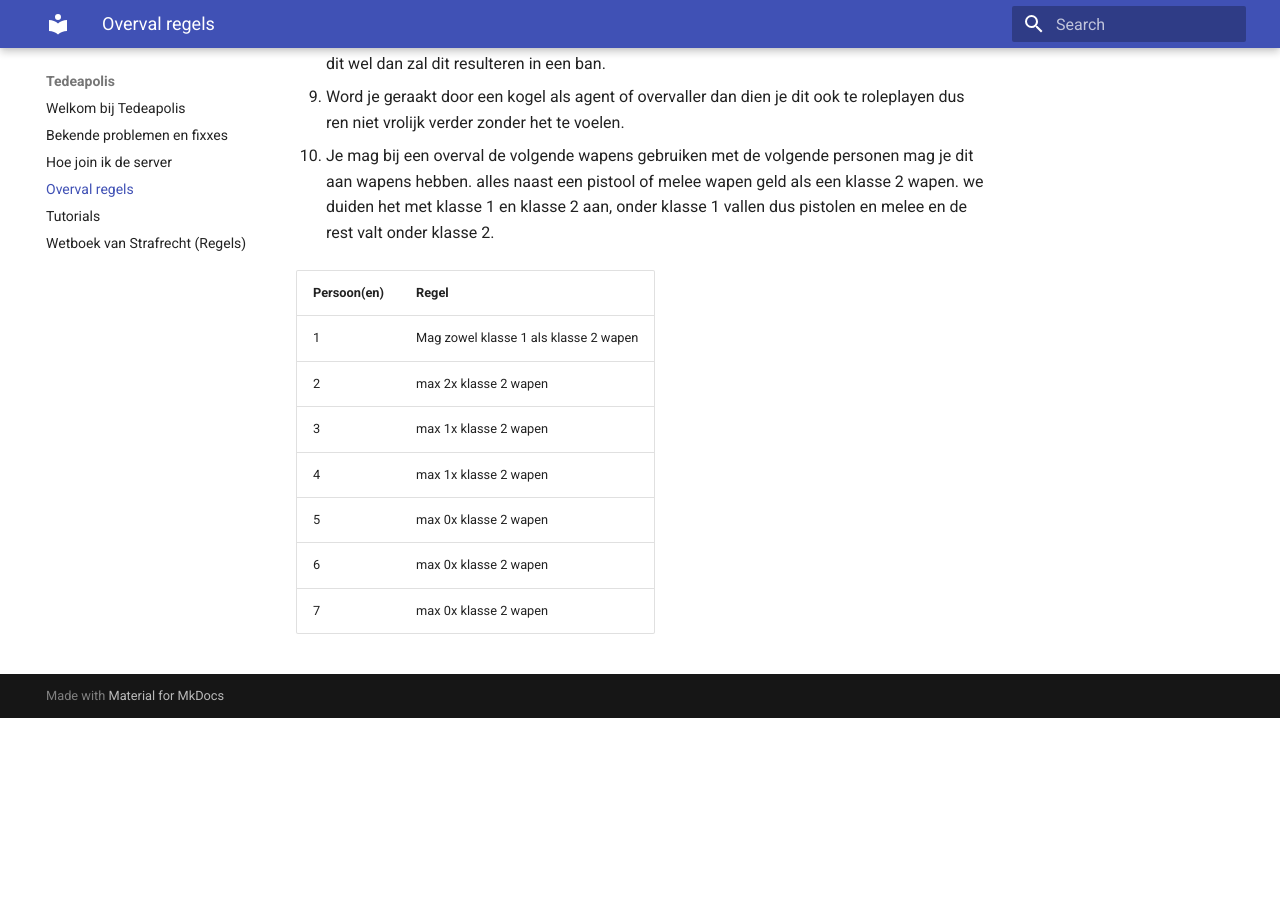
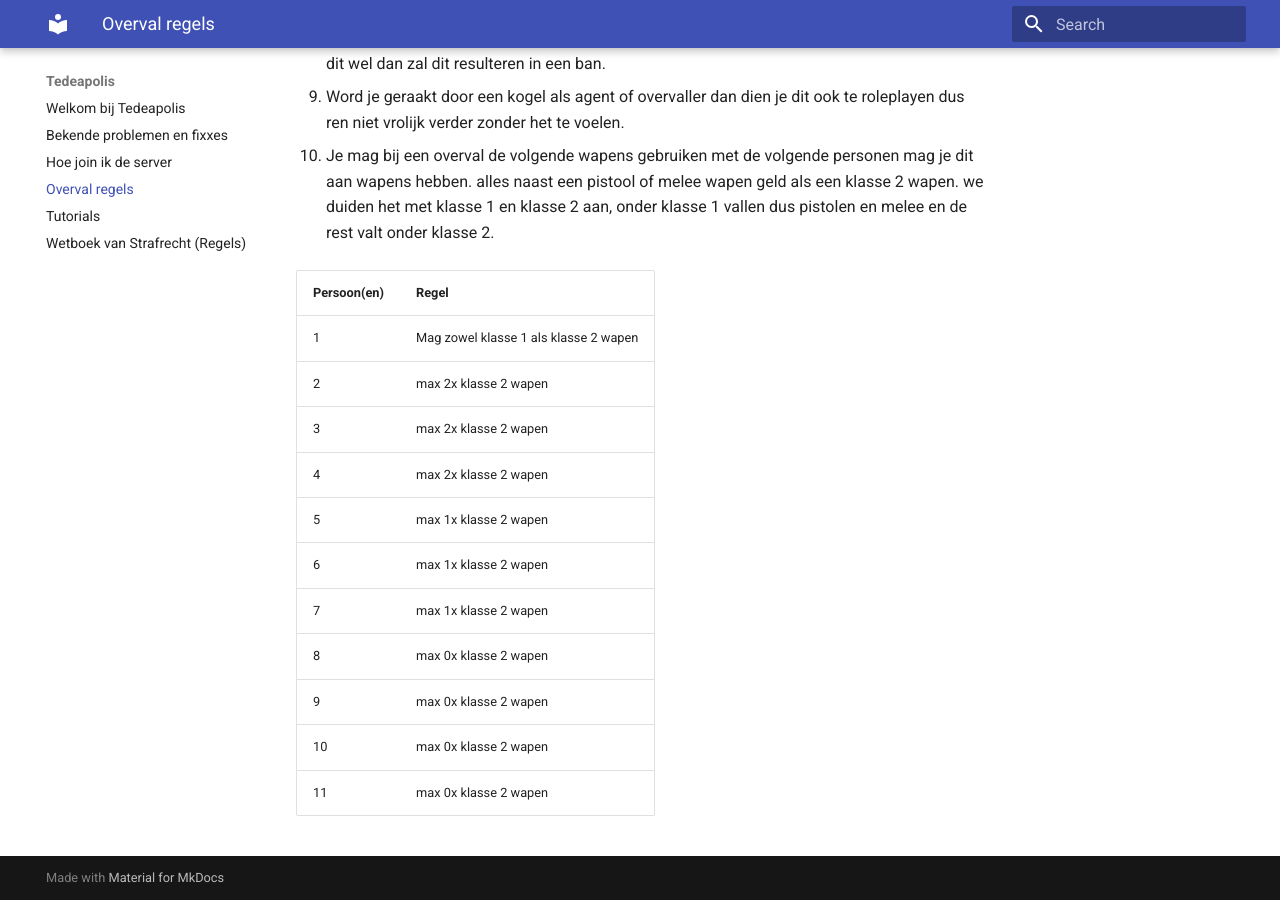
Before and after one commit to Tedeapolis/Tedeapolis, an MkDocs documentation site: the page built from docs/Overval regels.md, in a window 1280 px wide and 900 px high, scrolled down 569 px. Built offline with MkDocs 1.6.1 and Material for MkDocs 9.7.7, drawn with Linux system fonts in a browser that asks for light colours; before the commit the page ends 1287 px from its top, so only the background shows below that.

Commit message:
update to overval regels

```diff
--- a/docs/Overval regels.md
+++ b/docs/Overval regels.md
@@ -16,8 +16,12 @@
 |---|---|
 | 1 | Mag zowel klasse 1 als klasse 2 wapen|
 | 2 | max 2x klasse 2 wapen |
-| 3 | max 1x klasse 2 wapen |
-| 4 | max 1x klasse 2 wapen |
-| 5 | max 0x klasse 2 wapen |
-| 6 | max 0x klasse 2 wapen |
-| 7 | max 0x klasse 2 wapen |
+| 3 | max 2x klasse 2 wapen |
+| 4 | max 2x klasse 2 wapen |
+| 5 | max 1x klasse 2 wapen |
+| 6 | max 1x klasse 2 wapen |
+| 7 | max 1x klasse 2 wapen |
+| 8 | max 0x klasse 2 wapen |
+| 9 | max 0x klasse 2 wapen |
+| 10 | max 0x klasse 2 wapen |
+| 11 | max 0x klasse 2 wapen |
```
